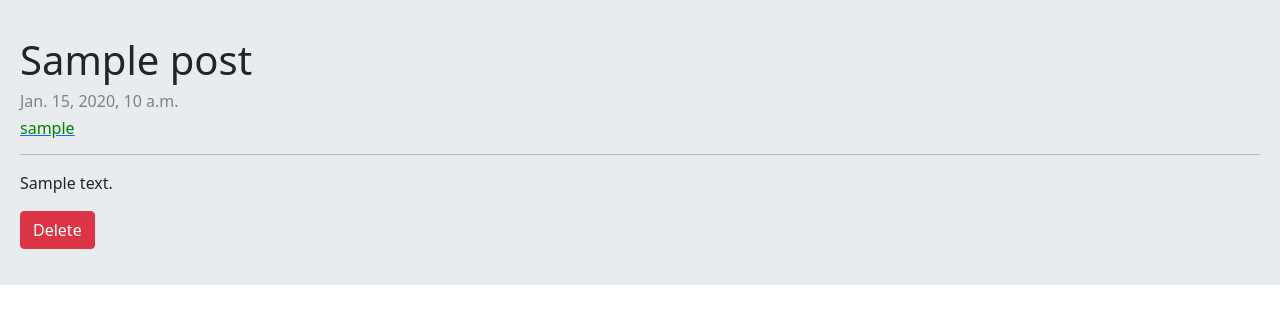
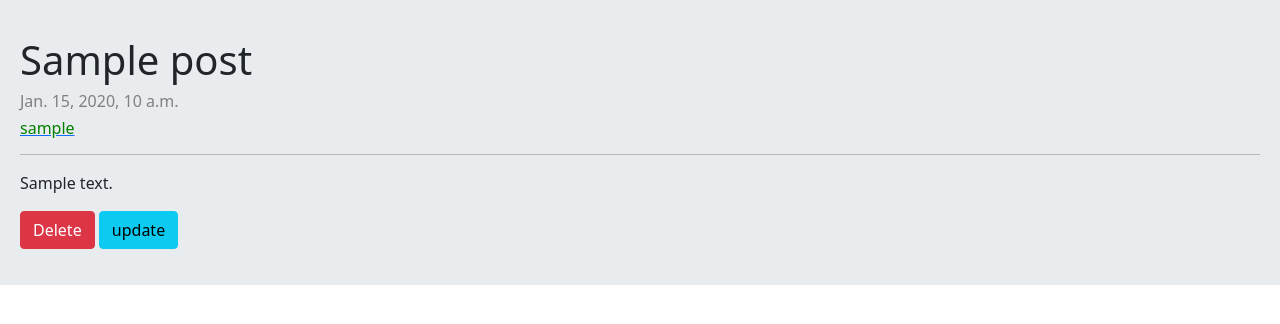
Before and after one commit to clon3r2/Django-SocialMedia, a Django app: a page that uses home/templates/home/post.html in a window 1280 px wide. Shown: the part 56-380 px from the top of the page. Run offline with Django 4.2, Linux system fonts and the light colour scheme; a user stored in the database is signed in; tables that the repository leaves empty hold one stand-in row (values such as "Sample post").

Commit message:
added update button

```diff
--- a/home/templates/home/post.html
+++ b/home/templates/home/post.html
@@ -8,6 +8,7 @@
         <p>{{ post.body }}</p>
         {% if request.user.id == post.user.id %}
             <a href="{% url 'home:delete-post' post.id %} "><button class="btn btn-danger">Delete</button></a>
+            <a href="{% url 'home:update-post' post.id %} "><button class="btn btn-info">update</button></a>
         {% endif %}
     </p>
 {% endblock %}
```
